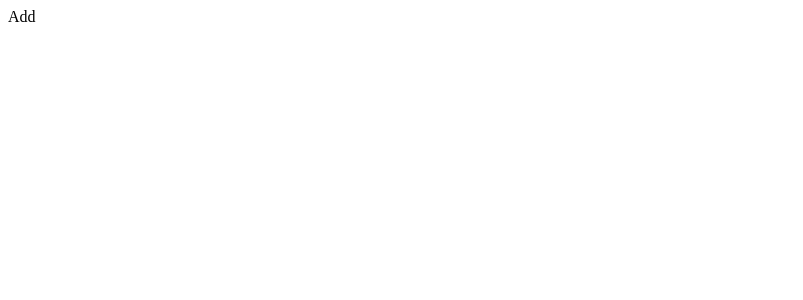
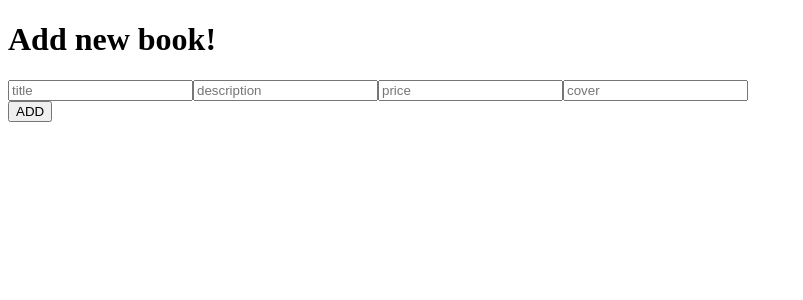
Before and after one commit to arondiaz/react-mysql, a React (Vite) app in the folder frontend/: page /add in a window 1280 px wide. Shown: the top 300 px of the page, without its empty margins (0-803 px from the left). Built offline with nearby package versions, Linux system fonts and the light colour scheme.

Commit message:
implemented option to add new book

```diff
--- a/frontend/src/pages/Add.jsx
+++ b/frontend/src/pages/Add.jsx
@@ -1,9 +1,84 @@
-
+import { useState } from "react";
+import { useNavigate } from "react-router-dom";
 
 const Add = () => {
+  const [input, setInput] = useState({
+    title: "",
+    description: "",
+    price: "",
+    cover: "",
+  });
+
+  const navigate = useNavigate();
+
+  const handleChange = (e) => {
+    setInput((prev) => ({ ...prev, [e.target.name]: e.target.value }));
+  };
+
+  const handleClick = async (e) => {
+    e.preventDefault();
+    if (
+      input.title.trim() === "" ||
+      input.description.trim() === "" ||
+      input.price.trim() === ""
+    ) {
+      return;
+    }
+
+    const url = "http://localhost:8800/books";
+    try {
+      const { title, description, price, cover } = input;
+      await fetch(url, {
+        method: "POST",
+        headers: {
+          "Content-Type": "application/json",
+        },
+        body: JSON.stringify({
+          title,
+          description,
+          price,
+          cover,
+        }),
+      });
+      navigate("/");
+      console.log("Ok");
+    } catch (error) {
+      console.log(error);
+    }
+  };
+
   return (
-    <div>Add</div>
-  )
-}
+    <div>
+      <h1>Add new book!</h1>
+      <div className="form">
+        <input
+          type="text"
+          placeholder="title"
+          onChange={handleChange}
+          name="title"
+        />
+        <input
+          type="text"
+          placeholder="description"
+          onChange={handleChange}
+          name="description"
+        />
+        <input
+          type="number"
+          placeholder="price"
+          onChange={handleChange}
+          name="price"
+        />
+        <input
+          type="text"
+          placeholder="cover"
+          onChange={handleChange}
+          name="cover"
+        />
+      </div>
+      <button onClick={handleClick}>ADD</button>
+    </div>
+  );
+};
 
-export default Add
+export default Add;
```
